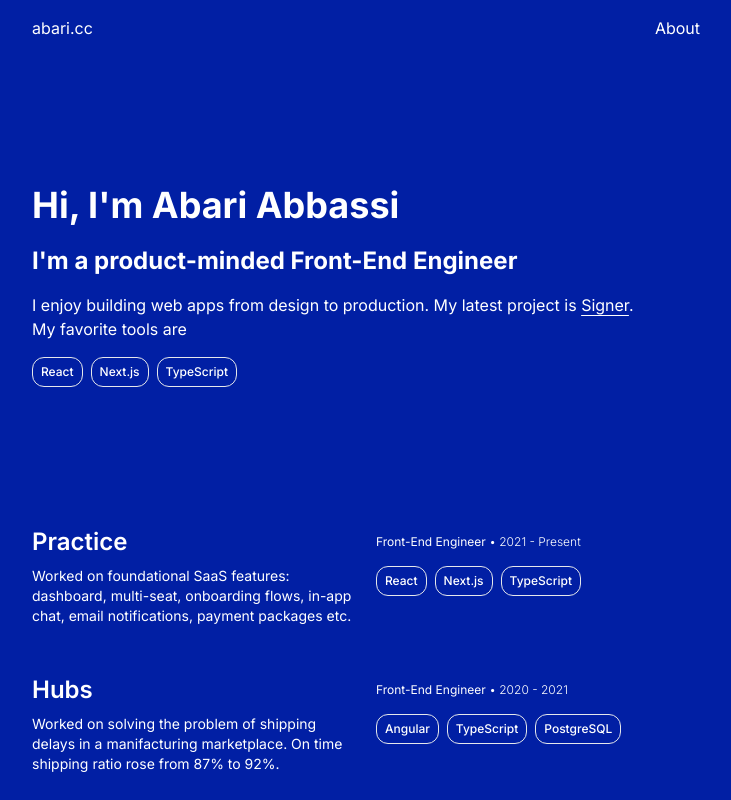
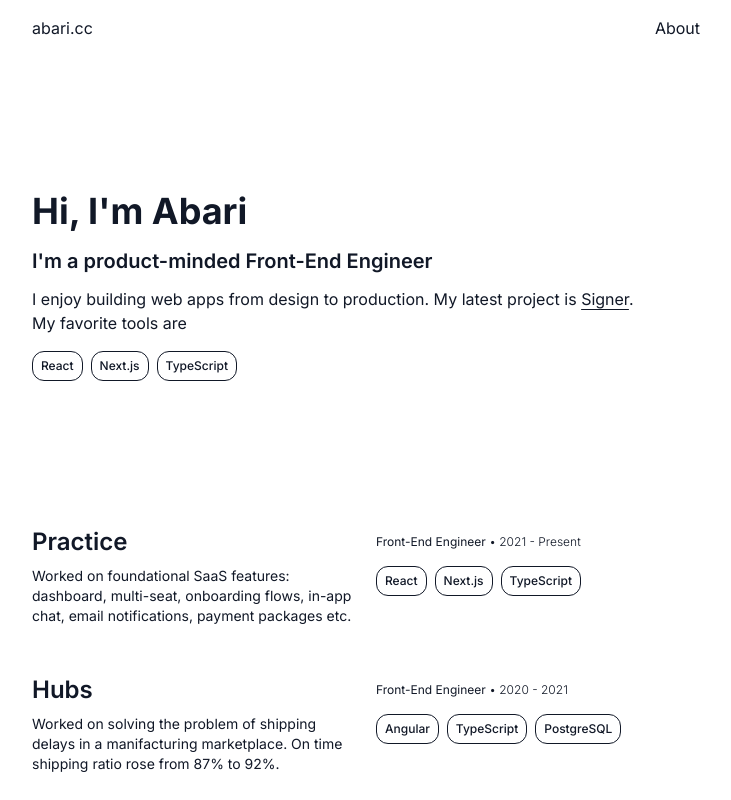
Before and after one commit to byabari/byabari, a Next.js app: page / in a window 1280 px wide. Shown: the top 800 px of the page, without its empty margins (274-1005 px from the left). Built offline with nearby package versions, Linux system fonts and the light colour scheme.

Commit message:
update page.js, layout.js, page.js and Resume.js

```diff
--- a/app/about/page.js
+++ b/app/about/page.js
@@ -2,9 +2,9 @@ import Image from "next/image";
 import Link from "@/components/Link";
 
 export const metadata = {
-  title: "About – Abari Abbassi",
+  title: "About – Abari",
   description:
-    "Hi, I'm Abari Abbassi. I'm a product-minded Front-End Engineer. I enjoy building web apps from design to production.",
+    "Hi, I'm Abari. I'm a product-minded Front-End Engineer. I enjoy building web apps from design to production.",
 };
 
 export default function About() {
@@ -13,10 +13,10 @@ export default function About() {
       <h1 className="text-4xl font-bold mt-24 mb-8">About</h1>
       <div className="space-y-5 mb-12">
         <div>
-          Hi, my name is Abari Abbassi. I was born in Amsterdam and moved to
-          Morocco at the age of 10. I studied Computer Science in Paris and did
-          an exchange semester in Japan. During my time at university, I worked
-          at a different startup every summer.
+          Hi, my name is Abari. I was born in Amsterdam and moved to Morocco at
+          the age of 10. I studied Computer Science in Paris and did an exchange
+          semester in Japan. During my time at university, I worked at a
+          different startup every summer.
         </div>
         <div>
           After my final semester in Japan, I joined Hubs, an Amsterdam-based
--- a/app/layout.js
+++ b/app/layout.js
@@ -3,7 +3,7 @@ import Image from "next/image";
 import { Inter } from "next/font/google";
 import Navbar from "@/components/Navbar";
 
-const inter = Inter({ subsets: ["latin"] });
+export const inter = Inter({ subsets: ["latin"] });
 
 export default function RootLayout({ children }) {
   return (
@@ -28,20 +28,20 @@ export default function RootLayout({ children }) {
           href="/favicon-16x16.png"
         />
         <link rel="manifest" href="/site.webmanifest" />
-        <meta name="msapplication-TileColor" content="#011FA4" />
-        <meta name="theme-color" content="#011FA4" />
+        <meta name="msapplication-TileColor" content="#ffffff" />
+        <meta name="theme-color" content="#ffffff" />
       </head>
       <body
         className={
           inter.className +
-          " bg-[#011FA4] text-[#FFFFFF] min-h-screen flex flex-col items-center"
+          " text-gray-900 min-h-screen flex flex-col items-center"
         }
       >
         <div className="w-full max-w-[700px] p-4">
           <Navbar />
           <main className="pb-44">{children}</main>
           <footer className="flex items-center justify-between">
-            <div className="text-xs font-light">© 2023 Abari</div>
+            <div className="text-xs font-light">© 2024 Abari</div>
             <div className="flex items-center gap-x-3">
               {[
                 {
@@ -69,7 +69,6 @@ export default function RootLayout({ children }) {
                   <Image
                     src={link.src}
                     alt={`${link.text} logo`}
-                    className="invert"
                     width={12}
                     height={12}
                     priority
--- a/app/page.js
+++ b/app/page.js
@@ -1,15 +1,15 @@
 import Resume, { Technologies } from "@/components/Resume";
 
 export const metadata = {
-  title: "Abari Abbassi",
+  title: "Abari",
   description:
-    "Hi, I'm Abari Abbassi. I'm a product-minded Front-End Engineer. I enjoy building web apps from design to production.",
+    "Hi, I'm Abari. I'm a product-minded Front-End Engineer. I enjoy building web apps from design to production.",
   openGraph: {
-    title: "Abari Abbassi",
+    title: "Abari",
     description:
-      "Hi, I'm Abari Abbassi. I'm a product-minded Front-End Engineer. I enjoy building web apps from design to production.",
+      "Hi, I'm Abari. I'm a product-minded Front-End Engineer. I enjoy building web apps from design to production.",
     url: "https://abari.cc",
-    siteName: "Abari Abbassi",
+    siteName: "Abari",
     images: [
       {
         url: "https://nextjs.org/og.png",
@@ -20,7 +20,7 @@ export const metadata = {
         url: "https://nextjs.org/og-alt.png",
         width: 1800,
         height: 1600,
-        alt: "Abari Abbassi og image",
+        alt: "Abari og image",
       },
     ],
     locale: "en_US",
@@ -32,13 +32,13 @@ export default function HomePage() {
   return (
     <>
       <div className="h-[60vh] flex flex-col justify-center">
-        <h1 className="text-3xl sm:text-4xl font-bold mb-5">
-          Hi, I'm Abari Abbassi
+        <h1 className="text-3xl sm:text-4xl font-bold leading-tight mb-4">
+          Hi, I'm Abari
         </h1>
-        <h2 className="text-xl sm:text-2xl font-bold mb-4">
+        <h2 className="text-lg sm:text-xl font-semibold mb-3">
           I'm a product-minded Front-End Engineer
         </h2>
-        <p className="mb-4">
+        <p className="mb-4 max-w-[620px]">
           I enjoy building web apps from design to production. My latest project
           is{" "}
           <a
@@ -48,8 +48,7 @@ export default function HomePage() {
           >
             Signer
           </a>
-          .<br />
-          My favorite tools are
+          . My favorite tools are
         </p>
         <Technologies technologies={["React", "Next.js", "TypeScript"]} />
       </div>
--- a/components/Resume.js
+++ b/components/Resume.js
@@ -2,7 +2,7 @@ export const Technologies = ({ technologies }) => {
   return (
     <div className="flex flex-wrap gap-x-1 sm:gap-x-2 gap-y-2">
       {technologies.map((technology) => (
-        <div className="text-xs font-medium border rounded-xl px-2 py-1.5">
+        <div className="text-xs font-medium border border-gray-900 rounded-xl px-2 py-1.5">
           {technology}
         </div>
       ))}
```
